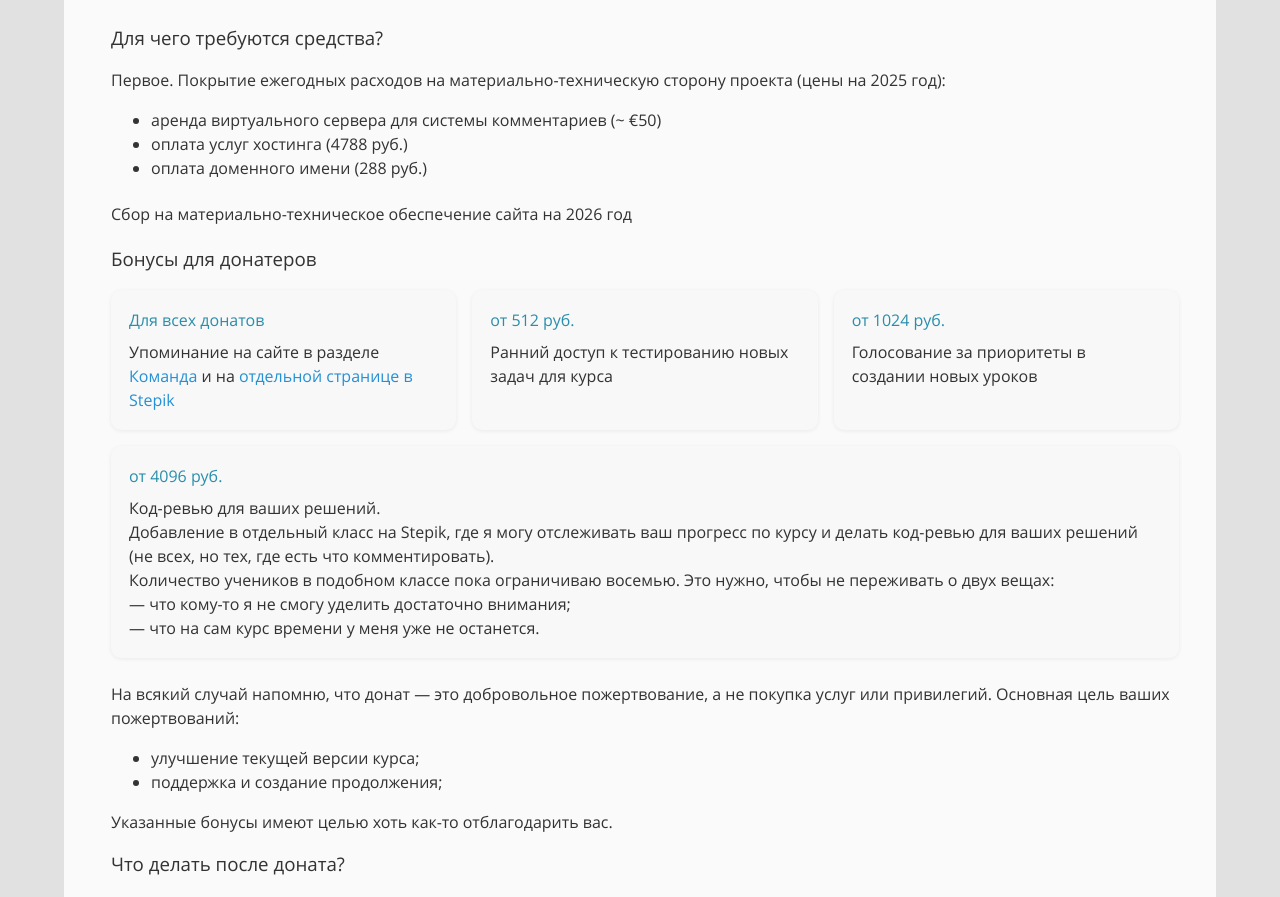
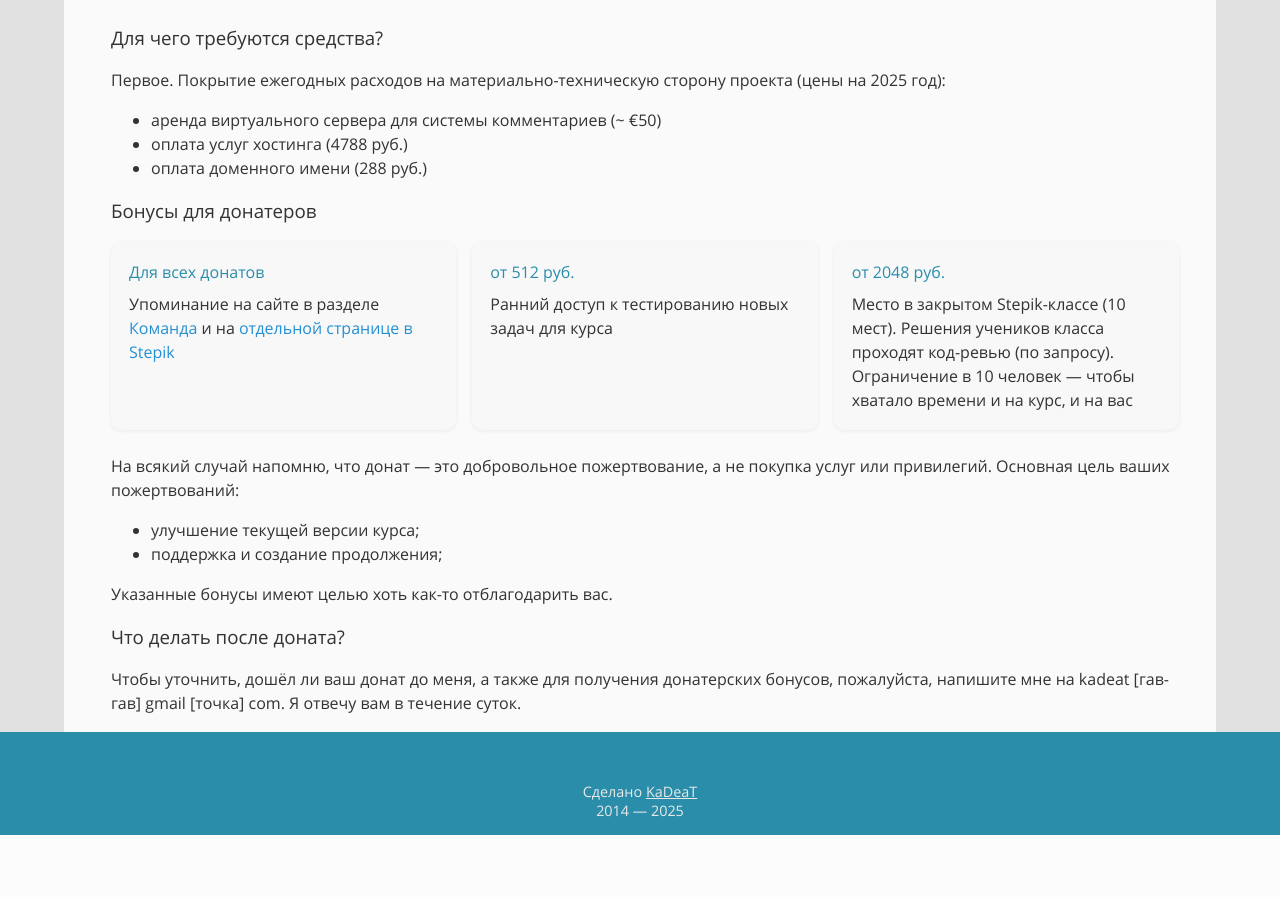
Before and after one commit to YoungCoder-Ru/textbook_homeserver, a PHP site: page /donate.php in a window 1280 px wide. Shown: the part 1104-2001 px from the top of the page. After the commit the page ends 1939 px from the top, so only its background shows below. Run offline with PHP 8.4, Linux system fonts and the light colour scheme; data that the repository does not hold is empty; grey boxes are pictures that could not be loaded.

Commit message:
Sync from youngcoder_engine: Сокращение текста в бонусе Ваша поддержка

```diff
--- a/pages/donate_content.php
+++ b/pages/donate_content.php
@@ -69,8 +69,6 @@
             <li>оплата доменного имени (288 руб.)</li>
         </ul>
 
-        <h4>Сбор на материально-техническое обеспечение сайта на 2026 год</h4>
-
         <?php
 
         if (in_array('database', MODULES)) {
@@ -83,6 +81,7 @@
             $percent = $goal > 0 ? round($donated / $goal * 100) : 0;
         ?>
 
+            <h4>Сбор на материально-техническое обеспечение сайта на 2026 год</h4>
             <div class="donationProgressWrapper">
                 <div class="donationProgressBarBg">
                     <div class="donationProgressBar" style="width:<?= $percent ?>%"></div>
@@ -105,18 +104,11 @@
                 <div class="donationBonusTitle">от 512 руб.</div>
                 <div>Ранний доступ к тестированию новых задач для курса</div>
             </div>
+
             <div class="donationBonusCard">
-                <div class="donationBonusTitle">от 1024 руб.</div>
-                <div>Голосование за приоритеты в создании новых уроков</div>
-            </div>
-            <div class="donationBonusCard">
-                <div class="donationBonusTitle">от 4096 руб.</div>
+                <div class="donationBonusTitle">от 2048 руб.</div>
                 <div>
-                    Код-ревью для ваших решений.<br>
-                    Добавление в отдельный класс на Stepik, где я могу отслеживать ваш прогресс по курсу и делать код-ревью для ваших решений (не всех, но тех, где есть что комментировать).<br>
-                    Количество учеников в подобном классе пока ограничиваю восемью. Это нужно, чтобы не переживать о двух вещах:
-                    <br />— что кому-то я не смогу уделить достаточно внимания;
-                    <br />— что на сам курс времени у меня уже не останется.
+                  Место в закрытом Stepik-классе (10 мест). Решения учеников класса проходят код-ревью (по запросу). Ограничение в 10 человек — чтобы хватало времени и на курс, и на вас
                 </div>
             </div>
         </div>
```
